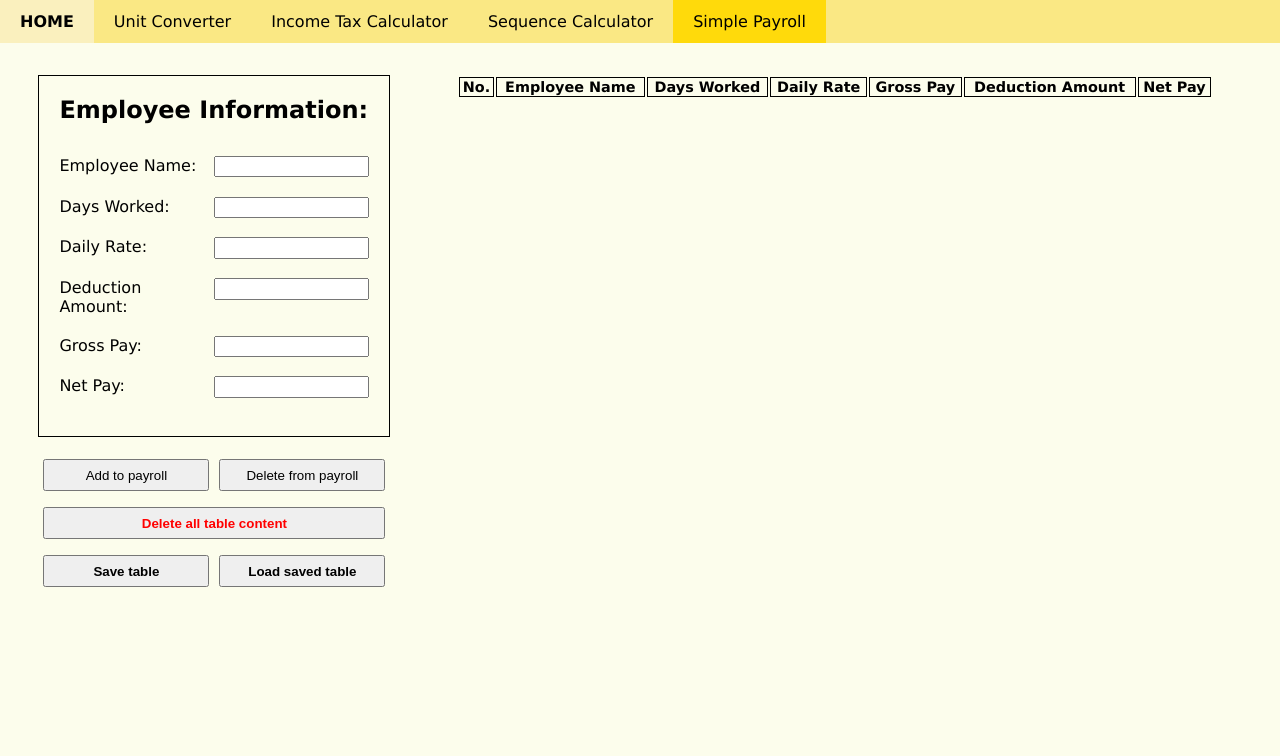
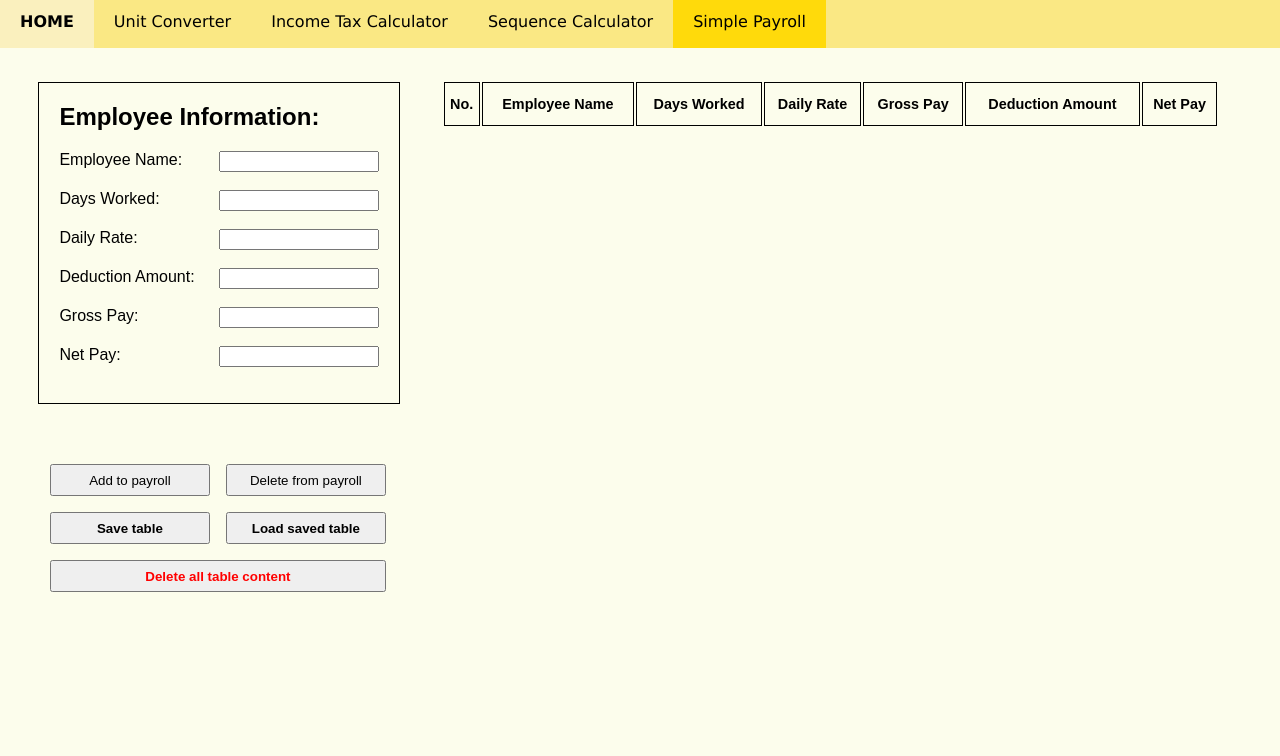
Before and after one commit to Quaquee/Quaquee.github.io, a plain HTML site: page Payroll/payroll.html in a window 1280 px wide. Drawn offline with Linux system fonts and the light colour scheme.

Commit message:
Made the navigation bar fixed, Payroll inputs fixed, and Payroll table header sticky
Description

```diff
--- a/Payroll/payroll.css
+++ b/Payroll/payroll.css
@@ -1,20 +1,10 @@
 .content {
     margin-top: 4vh;
     margin-left: 3vw;
-    font-family: Verdana, Geneva, Tahoma, sans-serif;
+    font-family: Arial, Helvetica, sans-serif;
     display: grid;
-    grid-template-columns: 27.5vw 27.5vw 42vw;
+    grid-template-columns: 27.5vw 27.5vw 40vw;
     grid-template-rows: 44vh 36vh;
-}
-
-table {
-  width: 85%;
-  margin: auto;
-}
-
-th, td {
-  border: 1px solid black;
-  font-size: 0.9rem;
 }
 
 /*Hides input arrows*/
@@ -24,19 +14,46 @@ input[type="number"]::-webkit-inner-spin-button {
     margin: 0;
 }
 
+/*Payroll Table*/
+table {
+  width: 90%;
+  margin: auto;
+}
+
+th, td {
+  border: 1px solid black;
+  font-size: 0.9rem;
+}
+
+th {
+  position: sticky;
+  top: 6vh;
+  height: 2.5rem;
+  background-color: #fcfdec;
+  z-index: 1;
+}
+
+.content .table {
+  grid-column: 2 / 4;
+  grid-row: 1 / 3;
+}
+
+/*Inputs CSS*/
 .content .inputs {
+  position: fixed;
+  top: 10.3vh;
+  left: 3vw;
+  width: 25vw;
   border: 1px solid black;
   padding: 0 20px;
-  margin-bottom: -10px;
-  grid-column:1/2;
-  grid-row: 1/2;
-  display: inline grid;
+  display: grid;
   grid-template-columns: 50% 50%;
-  grid-template-rows: 5rem;
+  grid-template-rows: auto;
 }
 
 .content .inputs h2 {
   grid-column: 1 / 3;
+  grid-row: 1;
 }
 
 .inputs label {
@@ -48,49 +65,42 @@ input[type="number"]::-webkit-inner-spin-button {
   max-height: 1rem;
 }
 
+/*Buttons CSS*/
 .content .buttons {
-  grid-column: 1/2;
-  grid-row: 2/3;
-  margin-top: 2rem;
+  position: fixed;
+  top: 58vh;
+  left: 3.9vw;
+  width: 25vw;
   display: grid;
   grid-template-columns: 50% 50%;
-  grid-template-rows: 2rem 1rem 2rem 1rem 2rem;
+  grid-template-rows: 2rem 2rem 2rem;
+  gap: 1rem;
 }
 
 .buttons #addRow {
   grid-column: 1 / 2;
   grid-row: 1;
-  margin: 0 5px;
 }
 
 .buttons #deleteRow {
   grid-column: 2 / 3;
   grid-row: 1;
-  margin: 0 5px;
+}
+
+.buttons #save {
+  grid-column: 1 / 2;
+  grid-row: 2;
+}
+
+.buttons #retrieveSave {
+  grid-column: 2 / 3;
+  grid-row: 2;
 }
 
 .buttons #deleteAll {
   grid-column: 1 / 3;
   grid-row: 3;
   color: red;
-  margin: 0 5px;
-}
-
-.buttons #save {
-  grid-column: 1 / 2;
-  grid-row: 5;
-  margin: 0 5px;
-}
-
-.buttons #retrieveSave {
-  grid-column: 2 / 3;
-  grid-row: 5;
-  margin: 0 5px;
-}
-
-.content .table {
-  grid-column: 2 / 4;
-  grid-row: 1 / 3;
 }
 
 /*Dialog CSS*/
--- a/nav.css
+++ b/nav.css
@@ -1,13 +1,19 @@
 body {
-  margin: 0;
+  margin-top: 10vh;
   background-color: #fcfdec
 }
 
 nav {
+  position: fixed;
+  height: 6vh;
+  top: 0;
+  left: 0;
+  width: 100vw;
   display: flex;
   overflow: hidden;
   background-color: #fae884;
-  font-family: Verdana, Geneva, Tahoma, sans-serif
+  font-family: Verdana, Geneva, Tahoma, sans-serif;
+  z-index: 1000;
 }
 
 nav a {
```
